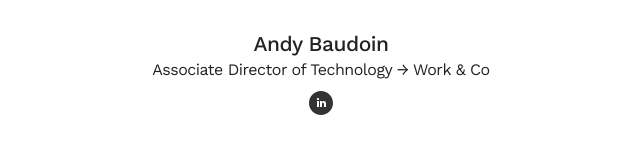
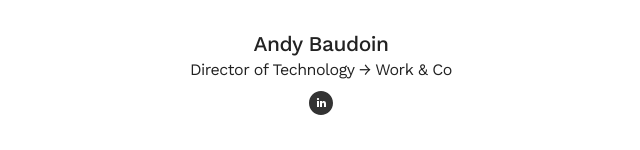
Before and after one commit to baudoin/baudoin.github.io, a plain HTML site: page index.html in a window 1280 px wide. Shown: the part 438-588 px from the top of the page, without its empty margins (319-959 px from the left). Drawn offline with nearby package versions, Linux system fonts and the light colour scheme.

Commit message:
Update title

```diff
--- a/index.html
+++ b/index.html
@@ -60,7 +60,7 @@
   <div class="content">
     <img class="headshot" src="./headshot.png" alt="Andy Baudoin">
     <h1>Andy Baudoin</h1>
-    <p class="title">Associate Director of Technology → <a href="https://work.co/">Work & Co</a></p>
+    <p class="title">Director of Technology → <a href="https://work.co/">Work & Co</a></p>
     <p><a href="https://www.linkedin.com/in/baudoin/"><img class="icon" src="./linkedin.svg" alt="Linkedin"></a></p>
   </div>
 </body>
```
